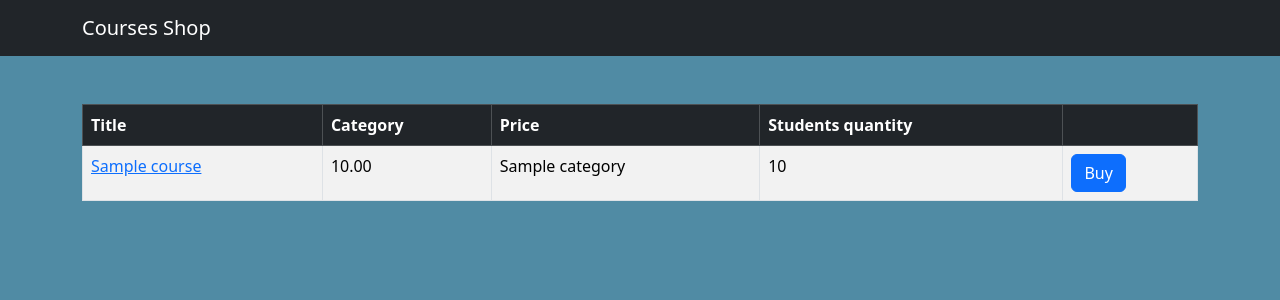
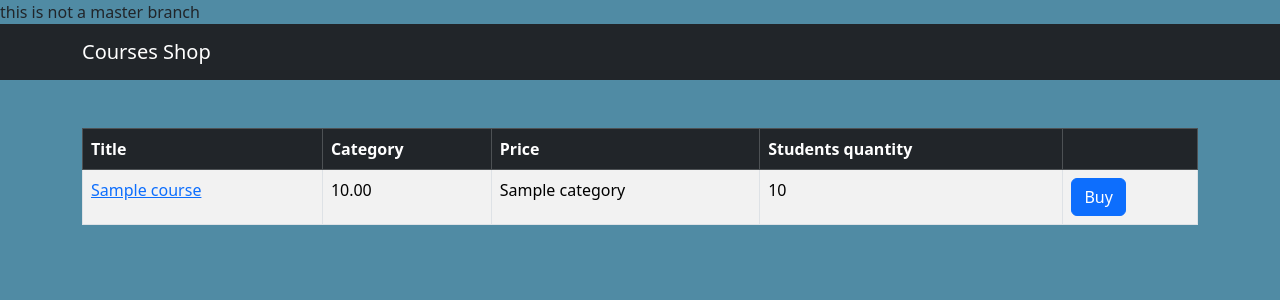
Before and after one commit to ShvetsViktor/django-courses, a Django app: page /shop/ in a window 1280 px wide. Shown: the top 300 px of the page. Run offline with Django 4.2, Linux system fonts and the light colour scheme; tables that the repository leaves empty hold one stand-in row (values such as "Sample post").

Commit message:
Added a string to a branch

```diff
--- a/templates/base.html
+++ b/templates/base.html
@@ -14,6 +14,7 @@
 </head>
 
 <body>
+    this is not a master branch
     <nav class="navbar navbar-dark bg-dark">
         <div class="container">
             <a href={% url "shop:index"%} class="navbar-brand">Courses Shop</a>
```
